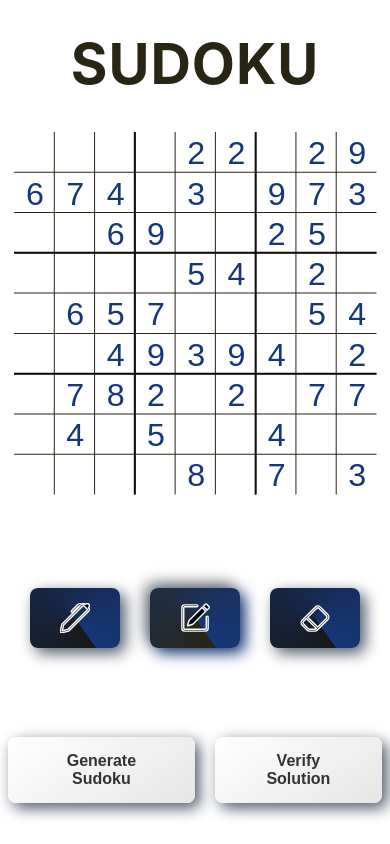
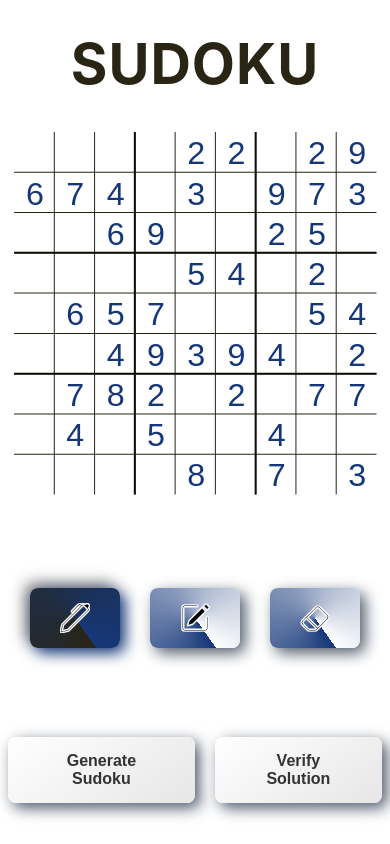
Before and after one commit to PhilippSchoen/sudoku-generator, an Angular app: page / in a window 390 px wide. Built offline with nearby package versions, Linux system fonts and the light colour scheme.

Commit message:
Updated mobile buttons for tool selection

```diff
--- a/src/app/app.component.html
+++ b/src/app/app.component.html
@@ -43,18 +43,18 @@
     </svg>
 
     <div class="flex-row mobile-hidden">
-      <button class="tool-button">
+      <button class="tool-button" [ngClass]="{selected: activeTool === type.User}" (click)="selectTool(type.User)">
         <svg xmlns="http://www.w3.org/2000/svg" width="30" height="30" stroke="white" stroke-width="0.75" class="bi bi-pen" viewBox="0 0 16 16">
           <path d="m13.498.795.149-.149a1.207 1.207 0 1 1 1.707 1.708l-.149.148a1.5 1.5 0 0 1-.059 2.059L4.854 14.854a.5.5 0 0 1-.233.131l-4 1a.5.5 0 0 1-.606-.606l1-4a.5.5 0 0 1 .131-.232l9.642-9.642a.5.5 0 0 0-.642.056L6.854 4.854a.5.5 0 1 1-.708-.708L9.44.854A1.5 1.5 0 0 1 11.5.796a1.5 1.5 0 0 1 1.998-.001m-.644.766a.5.5 0 0 0-.707 0L1.95 11.756l-.764 3.057 3.057-.764L14.44 3.854a.5.5 0 0 0 0-.708z"/>
         </svg>
       </button>
-      <button class="tool-button selected">
+      <button class="tool-button" [ngClass]="{selected: activeTool === type.Note}" (click)="selectTool(type.Note)">
         <svg xmlns="http://www.w3.org/2000/svg" width="30" height="30" stroke="white" stroke-width="0.75" class="bi bi-pencil-square" viewBox="0 0 16 16">
           <path d="M15.502 1.94a.5.5 0 0 1 0 .706L14.459 3.69l-2-2L13.502.646a.5.5 0 0 1 .707 0l1.293 1.293zm-1.75 2.456-2-2L4.939 9.21a.5.5 0 0 0-.121.196l-.805 2.414a.25.25 0 0 0 .316.316l2.414-.805a.5.5 0 0 0 .196-.12l6.813-6.814z"/>
           <path fill-rule="evenodd" d="M1 13.5A1.5 1.5 0 0 0 2.5 15h11a1.5 1.5 0 0 0 1.5-1.5v-6a.5.5 0 0 0-1 0v6a.5.5 0 0 1-.5.5h-11a.5.5 0 0 1-.5-.5v-11a.5.5 0 0 1 .5-.5H9a.5.5 0 0 0 0-1H2.5A1.5 1.5 0 0 0 1 2.5z"/>
         </svg>
       </button>
-      <button class="tool-button">
+      <button class="tool-button" [ngClass]="{selected: activeTool === type.Empty}" (click)="selectTool(type.Empty)">
         <svg xmlns="http://www.w3.org/2000/svg" width="30" height="30" stroke="white" stroke-width="0.75" class="bi bi-eraser" viewBox="0 0 16 16">
           <path d="M8.086 2.207a2 2 0 0 1 2.828 0l3.879 3.879a2 2 0 0 1 0 2.828l-5.5 5.5A2 2 0 0 1 7.879 15H5.12a2 2 0 0 1-1.414-.586l-2.5-2.5a2 2 0 0 1 0-2.828zm2.121.707a1 1 0 0 0-1.414 0L4.16 7.547l5.293 5.293 4.633-4.633a1 1 0 0 0 0-1.414zM8.746 13.547 3.453 8.254 1.914 9.793a1 1 0 0 0 0 1.414l2.5 2.5a1 1 0 0 0 .707.293H7.88a1 1 0 0 0 .707-.293z"/>
         </svg>
--- a/src/app/app.component.scss
+++ b/src/app/app.component.scss
@@ -82,10 +82,6 @@
 
   .tools-section {
     display: none;
-  }
-
-  .tool-button {
-    background: conic-gradient(from 145deg, #181818 ,var(--color-primary));
   }
 }
 
```
